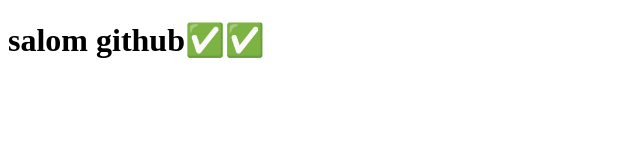
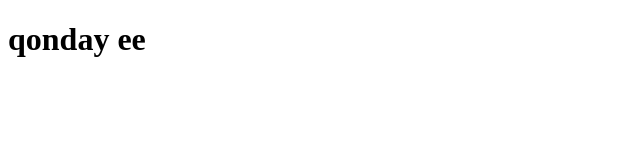
Before and after one commit to Turgunboy13/test-github, a plain HTML site: page index.html in a window 1280 px wide. Shown: the whole page, without its empty margins (0-640 px from the left). Drawn offline with Linux system fonts and the light colour scheme.

Commit message:
Update index.html

```diff
--- a/index.html
+++ b/index.html
@@ -6,6 +6,6 @@
     <title>Document</title>
 </head>
 <body>
-    <h1>salom github✅✅</h1>
+    <h1>qonday ee</h1>
 </body>
 </html>
```
